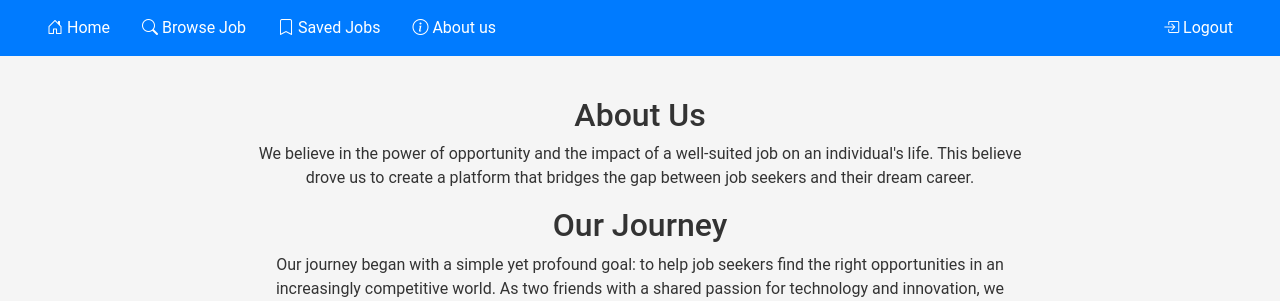
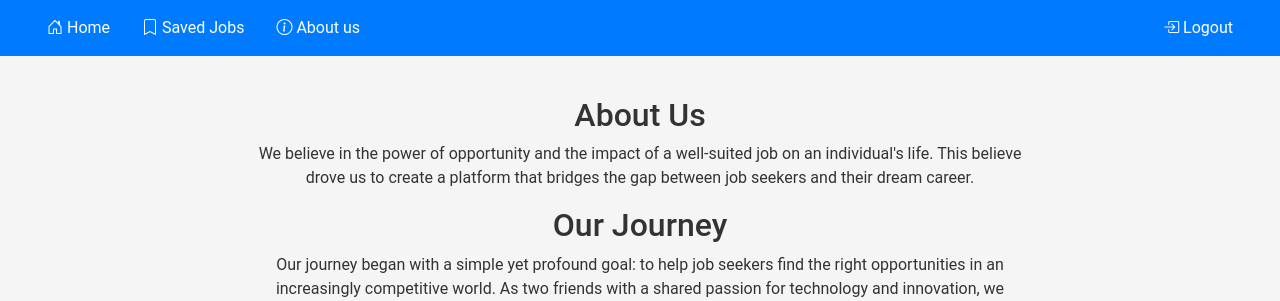
Before and after one commit to RoCode2000/JobSearchProject, a Flask app: page /about in a window 1280 px wide. Shown: the top 301 px of the page. Run offline with Flask 3, Linux system fonts and the light colour scheme; a user stored in the database is signed in.

Commit message:
Removed browse job

```diff
--- a/templates/layout.html
+++ b/templates/layout.html
@@ -49,11 +49,11 @@
               <i class="bi bi-house-door"></i> Home
             </a>
           </li>
-          <li class="nav-item px-2">
+          <!-- <li class="nav-item px-2">
             <a class="nav-link text-white" href="#">
               <i class="bi bi-search"></i> Browse Job
             </a>
-          </li>
+          </li> -->
           <li class="nav-item px-2">
             <a class="nav-link text-white" href="#">
               <i class="bi bi-bookmark"></i> Saved Jobs
```
Also changed, not shown: 2 other files.
